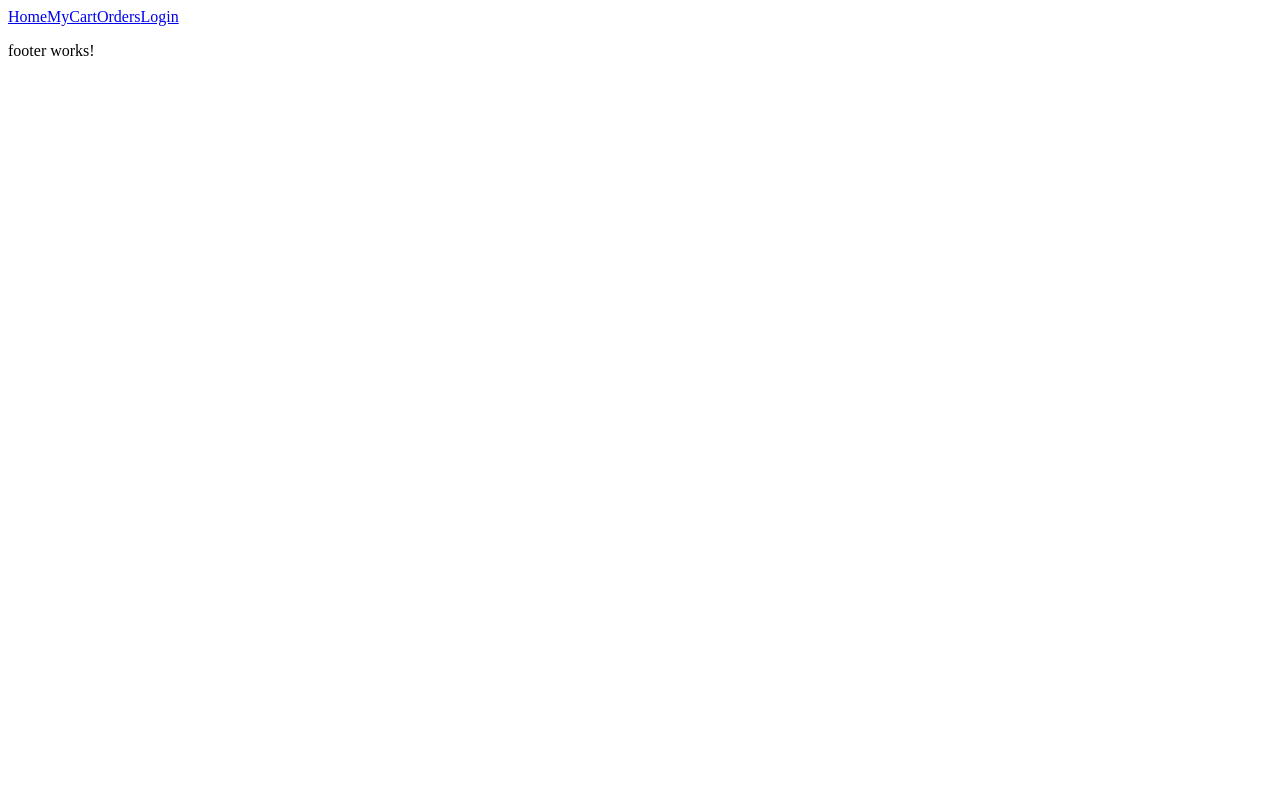
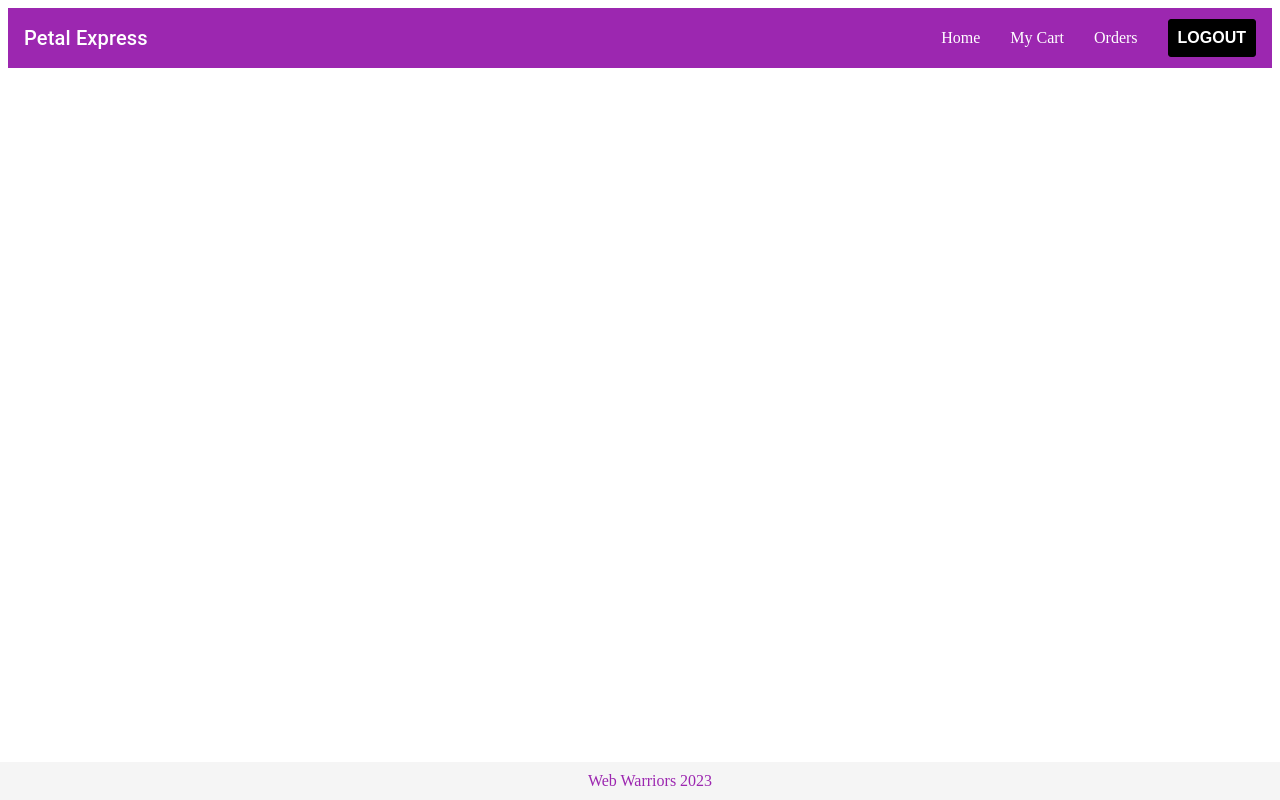
Before and after one commit to miraphilip5/angular-project-web_warriors, an Angular app in the folder petal_express_app/: page / in a window 1280 px wide. Built offline with nearby package versions, Linux system fonts and the light colour scheme.

Commit message:
add header footer html css

```diff
--- a/petal_express_app/src/app/app.component.html
+++ b/petal_express_app/src/app/app.component.html
@@ -1,5 +1,5 @@
 <!-- the nav bar is coming from the navigation component -->
-<app-navigation/>
+<app-navigation *ngIf="!isLoginRoute() && !isRegisterRoute()"/>
 <!-- the content based on what route is selected -->
 <router-outlet></router-outlet>
 <app-footer *ngIf="!isLoginRoute()"></app-footer>
--- a/petal_express_app/src/app/app.component.ts
+++ b/petal_express_app/src/app/app.component.ts
@@ -12,5 +12,9 @@ export class AppComponent {
   isLoginRoute(): boolean {
     // Check if the current route is the login route
     return this.router.url === '/login';
+  };
+  isRegisterRoute(): boolean {
+    // Check if the current route is the register route
+    return this.router.url === '/register';
   }
 }
--- a/petal_express_app/src/app/components/footer/footer.component.css
+++ b/petal_express_app/src/app/components/footer/footer.component.css
@@ -0,0 +1,10 @@
+.footer {
+    background-color: #f5f5f5;
+    padding: 10px;
+    text-align: center;
+    position: fixed;
+    left: 0;
+    bottom: 0;
+    width: 100%;
+    color: #9c27b0;
+  }
--- a/petal_express_app/src/app/components/footer/footer.component.html
+++ b/petal_express_app/src/app/components/footer/footer.component.html
@@ -1 +1,3 @@
-<p>footer works!</p>
+<footer class="footer">
+    Web Warriors 2023
+</footer>
--- a/petal_express_app/src/app/components/navigation/navigation.component.css
+++ b/petal_express_app/src/app/components/navigation/navigation.component.css
@@ -0,0 +1,33 @@
+.navbar {
+  background-color: #9c27b0;
+  height: 60px;
+}
+.heading {
+  margin: 0;
+  font-family: "Roboto", "Helvetica", "Arial", sans-serif;
+  font-weight: 500;
+  font-size: 1.25rem;
+  line-height: 1.6;
+  letter-spacing: 0.0075em;
+  flex: 1;
+  text-align: left;
+  color: white;
+}
+.logoutBtn {
+  background: black;
+  color: white;
+  font-size: 16px;
+  font-weight: bold;
+  padding: 9px;
+  border: 1px solid black;
+  border-radius: 3px;
+}
+.nav-link {
+  color: white;
+  margin-right: 30px;
+  text-decoration: none;
+}
+
+.nav-link.active {
+  font-weight: bold;
+}
--- a/petal_express_app/src/app/components/navigation/navigation.component.html
+++ b/petal_express_app/src/app/components/navigation/navigation.component.html
@@ -1,6 +1,9 @@
-<nav>
-    <a routerLink="/home">Home</a>
-    <a routerLink="/cart">MyCart</a>
-    <a routerLink="/orders">Orders</a>
-    <a routerLink="/login">Login</a>
-</nav>
+<mat-toolbar class="navbar">
+    <div class="heading" style="">Petal Express</div>
+    <nav>
+        <a routerLink="/home" routerLinkActive="active" class="nav-link">Home</a>
+        <a routerLink="/cart" routerLinkActive="active" class="nav-link">My Cart</a>
+        <a routerLink="/orders" routerLinkActive="active" class="nav-link">Orders</a>
+        <button mat-raised-button class="logoutBtn" (click)="handleLogout()">LOGOUT</button>
+    </nav>
+</mat-toolbar>
--- a/petal_express_app/src/app/components/navigation/navigation.component.ts
+++ b/petal_express_app/src/app/components/navigation/navigation.component.ts
@@ -1,14 +1,22 @@
 import { Component } from '@angular/core';
 import { CommonModule } from '@angular/common';
 import { RouterModule } from '@angular/router';
+import { Router } from '@angular/router';
+import { MatToolbarModule } from '@angular/material/toolbar';
 
 @Component({
   selector: 'app-navigation',
   standalone: true,
-  imports: [CommonModule, RouterModule],
+  imports: [CommonModule, RouterModule, MatToolbarModule],
   templateUrl: './navigation.component.html',
   styleUrls: ['./navigation.component.css']
 })
 export class NavigationComponent {
+  constructor(private router: Router) {}
 
+  handleLogout() {
+    // Perform logout logic and remove the token from local storage
+    localStorage.removeItem('token');
+    this.router.navigate(['/login']);
+  }
 }
```
